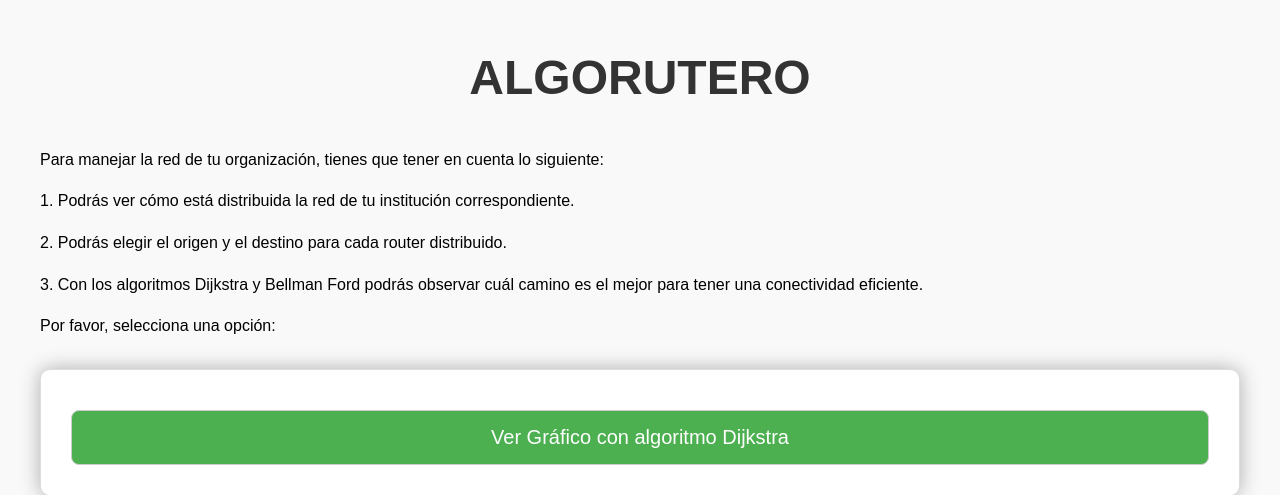
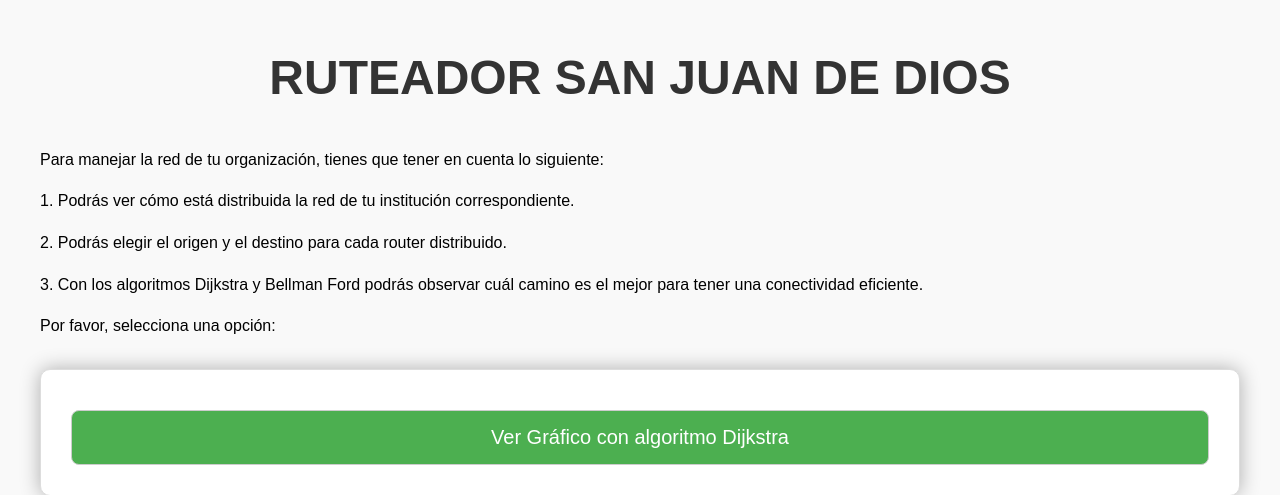
Before and after one commit to fvm14/redes621, a Flask app: page / in a window 1280 px wide. Shown: the top 495 px of the page. Run offline with Flask 3, Linux system fonts and the light colour scheme.

Commit message:
Update index2.html

```diff
--- a/templates/index2.html
+++ b/templates/index2.html
@@ -7,7 +7,7 @@
     <title>Página de Inicio</title>
 </head>
 <body>
-    <h1>ALGORUTERO</h1>
+    <h1>RUTEADOR SAN JUAN DE DIOS</h1>
     <p>Para manejar la red de tu organización, tienes que tener en cuenta lo siguiente:</p>
     <p>1. Podrás ver cómo está distribuida la red de tu institución correspondiente.</p>
     <p>2. Podrás elegir el origen y el destino para cada router distribuido.</p>
```
